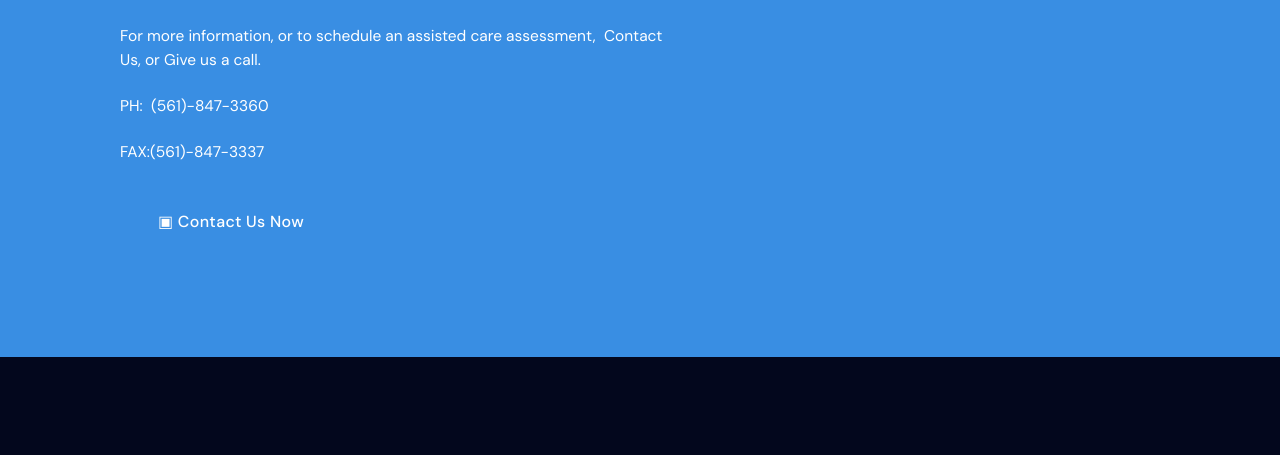
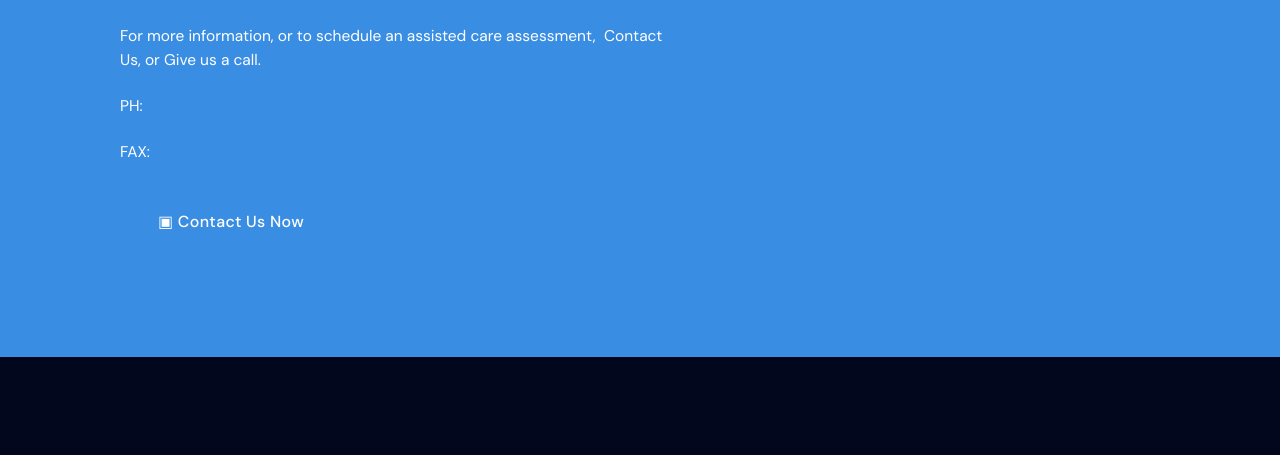
Before and after one commit to kamillamamatova/Wellness-Care, a plain HTML site: page index.html in a window 1280 px wide. Shown: the part 4534-4989 px from the top of the page. Drawn offline with nearby package versions, Linux system fonts and the light colour scheme.

Commit message:
Deleted the place holder numbers in assisted care assessment section

```diff
--- a/index.html
+++ b/index.html
@@ -187,8 +187,8 @@
         <div class="container">
           <h2>Assisted Care Assessment</h2>
           <p>For more information, or to schedule an assisted care assessment,&nbsp; Contact Us, or Give us a call.</p>
-          <p>PH:&nbsp; (561)-847-3360</p>
-          <p>FAX:(561)-847-3337</p>
+          <p>PH:&nbsp; </p>
+          <p>FAX: </p>
           <a href="#contact" class="contact-link">▣ Contact Us Now</a>
         </div>
       </section>
```
